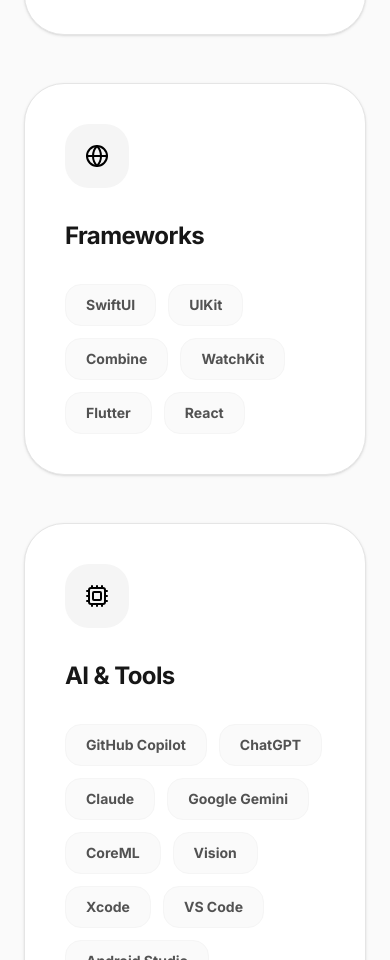
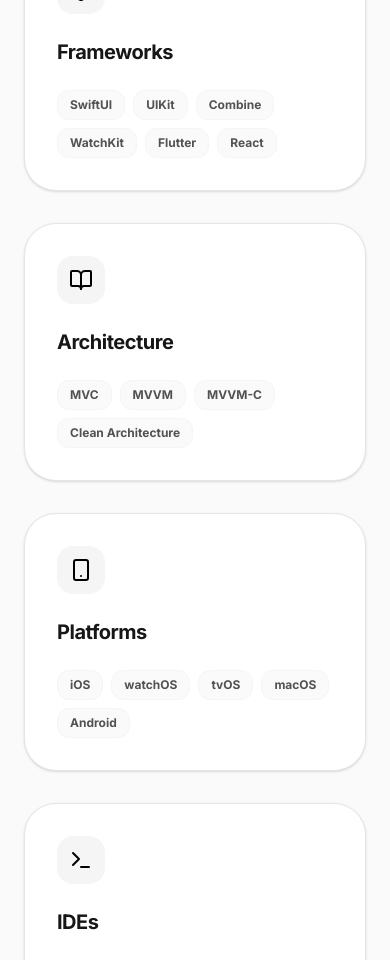
Before and after one commit to ketan-parmar/ketan-parmar-website, a React (Vite) app: page / in a window 390 px wide. Shown: the part 11040-12000 px from the top of the page. Built offline with nearby package versions, Linux system fonts and the light colour scheme.

Commit message:
minor fixes and enhancement

```diff
--- a/src/App.tsx
+++ b/src/App.tsx
@@ -152,18 +152,18 @@ export default function App() {
   return (
     <div className="min-h-screen font-sans selection:bg-indigo-100 selection:text-indigo-900 scroll-smooth overflow-x-hidden">
       {/* Navigation */}
-      <nav className={`fixed top-0 left-0 right-0 z-50 transition-all duration-500 ${scrolled ? 'bg-white/95 md:bg-white/80 md:backdrop-blur-2xl border-b border-neutral-200/50 py-3' : 'bg-transparent py-6 md:py-8'}`}>
+      <nav className={`fixed top-0 left-0 right-0 transition-all duration-500 ${isMenuOpen ? 'z-[110]' : 'z-50'} ${scrolled ? 'bg-white/95 md:bg-white/80 md:backdrop-blur-2xl border-b border-neutral-200/50 py-3' : 'bg-transparent py-6 md:py-8'}`}>
         <div className="max-w-7xl mx-auto px-6 md:px-12 flex justify-between items-center">
           <motion.div
             initial={{ opacity: 0, x: -20 }}
             animate={{ opacity: 1, x: 0 }}
             className="text-2xl font-black tracking-tighter"
           >
-            KETAN<span className="text-neutral-400">PARMAR</span>
+            KETAN <span className="text-neutral-400">PARMAR</span>
           </motion.div>
 
           <div className="hidden md:flex items-center gap-10">
-            {['Projects', 'Experience', 'Skills', 'Impact'].map((item) => (
+            {['Impact', 'Projects', 'Expertise', 'Skills', 'Experience'].map((item) => (
               <a
                 key={item}
                 href={`#${item.toLowerCase()}`}
@@ -200,7 +200,7 @@ export default function App() {
             className="fixed inset-0 z-[100] bg-white pt-24 pb-12 px-8 md:hidden overflow-y-auto pointer-events-auto"
           >
             <div className="flex flex-col gap-6">
-              {['Projects', 'Experience', 'Skills', 'Impact', 'Contact'].map((item) => (
+              {['Impact', 'Projects', 'Expertise', 'Skills', 'Experience', 'Contact'].map((item) => (
                 <a
                   key={item}
                   href={`#${item.toLowerCase()}`}
@@ -335,9 +335,7 @@ export default function App() {
               </div>
             </div>
 
-            <motion.div
-              className="grid grid-cols-1 md:grid-cols-2 lg:grid-cols-3 gap-10"
-            >
+            <div className="grid grid-cols-1 md:grid-cols-2 lg:grid-cols-3 gap-10">
               <AnimatePresence mode="popLayout">
                 {filteredProjects.map((project) => (
                   <motion.div
@@ -351,12 +349,12 @@ export default function App() {
                   </motion.div>
                 ))}
               </AnimatePresence>
-            </motion.div>
+            </div>
           </div>
         </section>
 
         {/* Expertise Section */}
-        <section className="section-padding bg-neutral-950 text-white">
+        <section id="expertise" className="section-padding bg-neutral-950 text-white">
           <div className="max-w-7xl mx-auto">
             <SectionHeader
               title="Core Expertise"
@@ -388,26 +386,31 @@ export default function App() {
               subtitle="Specialized in building scalable, high-performance mobile architectures using modern technologies."
             />
 
-            <div className="grid grid-cols-1 md:grid-cols-3 gap-12">
+            <div className="grid grid-cols-1 md:grid-cols-2 lg:grid-cols-4 gap-8">
               {[
                 { title: 'Languages', icon: <Code2 />, items: SKILLS.languages },
-                { title: 'Frameworks', icon: <Globe />, items: SKILLS.frameworks },
-                { title: 'AI & Tools', icon: <Cpu />, items: [...SKILLS.ai, ...SKILLS.tools.slice(0, 3)] }
+                { title: 'Frameworks', icon: <Layers />, items: SKILLS.frameworks },
+                { title: 'Architecture', icon: <BookOpen />, items: SKILLS.architecture },
+                { title: 'Platforms', icon: <Smartphone />, items: SKILLS.platforms },
+                { title: 'IDEs', icon: <Terminal />, items: SKILLS.ides },
+                { title: 'Tools', icon: <Cpu />, items: SKILLS.tools },
+                { title: 'AI', icon: <Sparkles />, items: SKILLS.ai },
+                { title: 'Databases', icon: <Database />, items: SKILLS.databases }
               ].map((group, i) => (
                 <motion.div
                   key={group.title}
                   initial={{ opacity: 0, y: 10 }}
                   animate={{ opacity: 1, y: 0 }}
-                  transition={{ delay: i * 0.1 }}
-                  className="p-10 bg-white rounded-[40px] border border-neutral-200 shadow-sm hover:shadow-xl transition-all"
+                  transition={{ delay: i * 0.05 }}
+                  className="p-8 bg-white rounded-[32px] border border-neutral-200 shadow-sm hover:shadow-xl transition-all"
                 >
-                  <div className="w-16 h-16 bg-neutral-100 rounded-3xl flex items-center justify-center mb-8 text-black">
+                  <div className="w-12 h-12 bg-neutral-100 rounded-2xl flex items-center justify-center mb-6 text-black">
                     {group.icon}
                   </div>
-                  <h4 className="text-2xl font-black mb-8 tracking-tight">{group.title}</h4>
-                  <div className="flex flex-wrap gap-3">
+                  <h4 className="text-xl font-black mb-6 tracking-tight">{group.title}</h4>
+                  <div className="flex flex-wrap gap-2">
                     {group.items.map(item => (
-                      <span key={item} className="px-5 py-2.5 bg-neutral-50 border border-neutral-100 rounded-2xl text-sm font-bold text-neutral-600">
+                      <span key={item} className="px-3 py-1.5 bg-neutral-50 border border-neutral-100 rounded-xl text-xs font-bold text-neutral-600">
                         {item}
                       </span>
                     ))}
--- a/src/data/portfolio.ts
+++ b/src/data/portfolio.ts
@@ -267,7 +267,9 @@ export const SKILLS = {
   languages: ['Swift', 'Objective-C', 'Dart (Flutter)', 'JavaScript', 'TypeScript'],
   frameworks: ['SwiftUI', 'UIKit', 'Combine', 'WatchKit', 'Flutter', 'React'],
   architecture: ['MVC', 'MVVM', 'MVVM-C', 'Clean Architecture'],
-  databases: ['Core Data', 'SQLite', 'Firebase'],
-  tools: ['Xcode', 'VS Code', 'Android Studio', 'Git', 'GitLab', 'CI/CD'],
-  ai: ['GitHub Copilot', 'ChatGPT', 'Claude', 'Google Gemini', 'CoreML', 'Vision']
+  platforms: ['iOS', 'watchOS', 'tvOS', 'macOS', 'Android'],
+  ides: ['Xcode', 'VS Code', 'Android Studio'],
+  tools: ['Git', 'GitLab', 'CI/CD', 'Fastlane', 'CocoaPods', 'Swift Package Manager'],
+  ai: ['GitHub Copilot', 'ChatGPT', 'Claude', 'Google Gemini', 'CoreML', 'Vision'],
+  databases: ['Core Data', 'SQLite', 'Firebase', 'Realm']
 };
```
